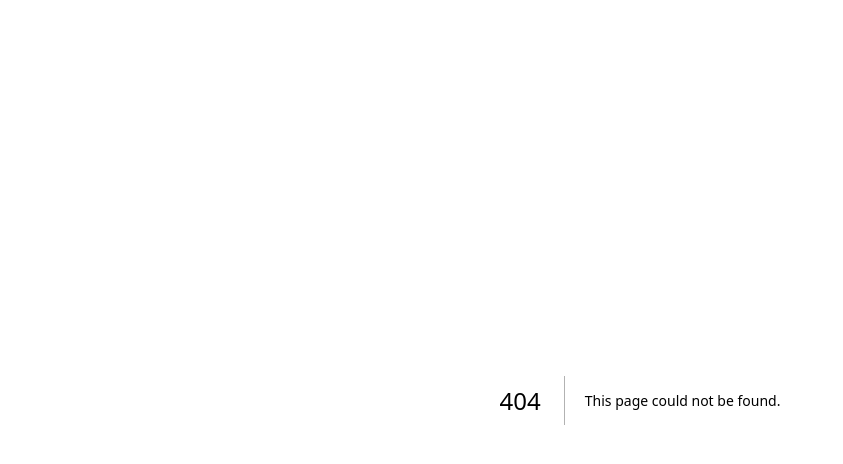
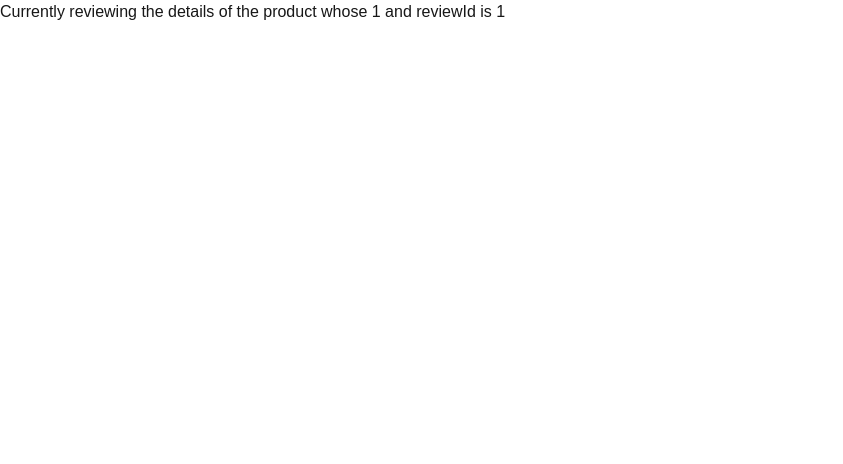
Before and after one commit to mayyu9/next-routing, a Next.js app: page /product/1/reviews/1 in a window 1280 px wide. Before the commit this address had no page. Shown: the top 464 px of the page, without its empty margins (0-843 px from the left). Built offline with nearby package versions, Linux system fonts and the light colour scheme.

Commit message:
dynamic nested routes-s5

```diff
--- /dev/null
+++ b/src/app/product/[productId]/reviews/[reviewId]/page.tsx
@@ -0,0 +1,10 @@
+export default function ReviewDetailPage({ params }: {
+    params : {
+        productId: string,
+        reviewId: string
+    }
+}){
+    return(
+        <h1>Currently reviewing the details of the product whose {params.productId} and reviewId is {params.reviewId} </h1>
+    )
+}
--- /dev/null
+++ b/src/app/product/[productId]/reviews/page.tsx
@@ -0,0 +1,5 @@
+export default function ReviewPage(){
+    return(
+        <h1>Welcome to Review Page!!!!</h1>
+    )
+}
```
Also changed, not shown: routing.txt.
